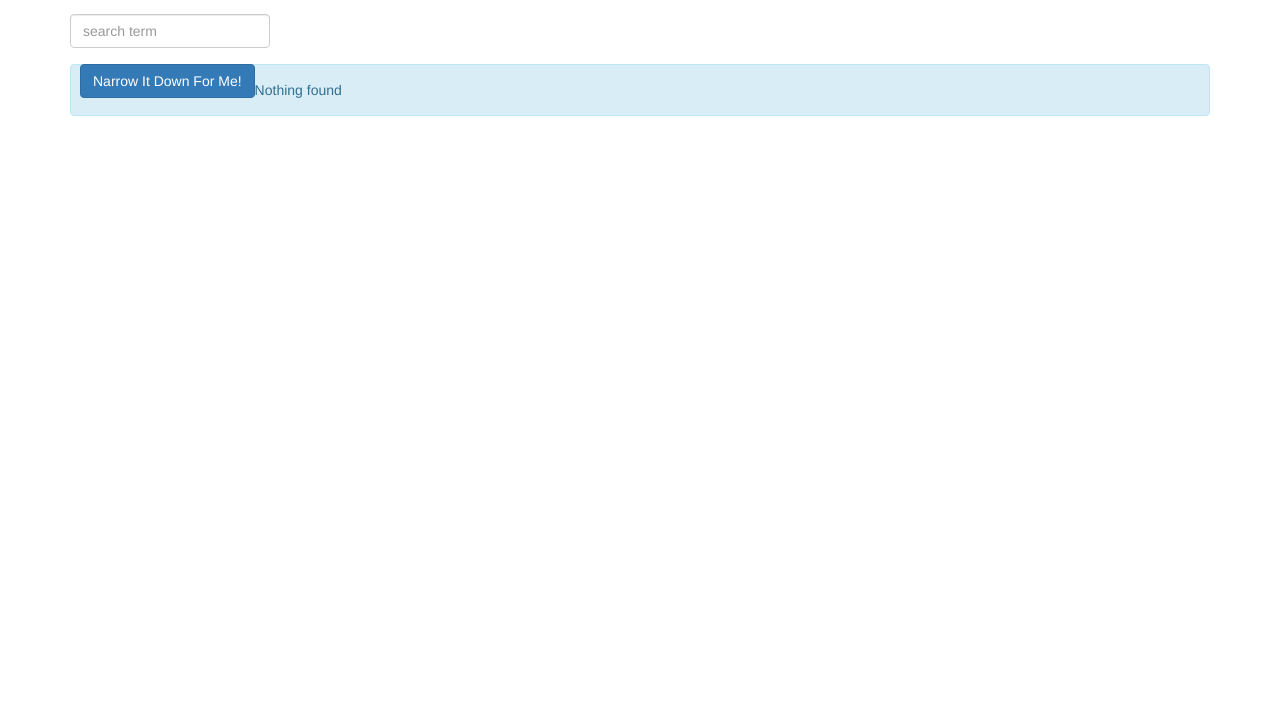
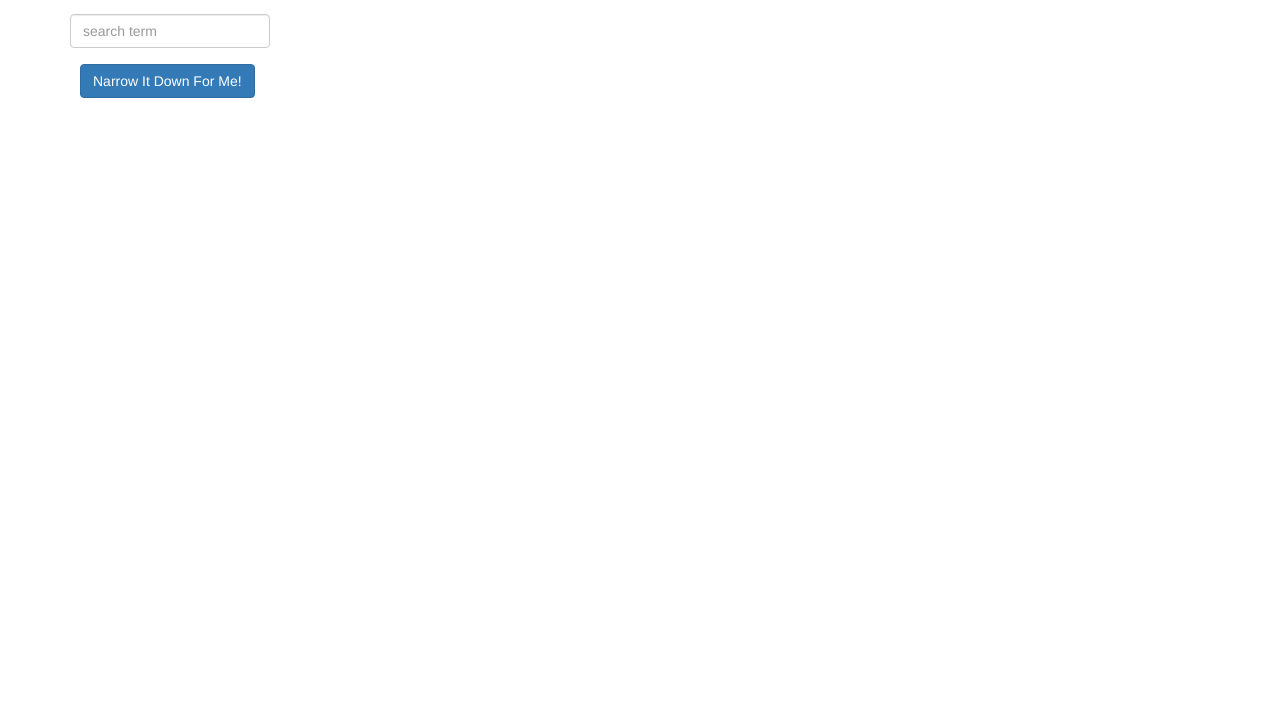
Before and after one commit to yjorozco/module3-solution, a plain HTML site: page index.html in a window 1280 px wide. Shown: the part 76-800 px from the top of the page. Drawn offline with Linux system fonts and the light colour scheme.

Commit message:
fix app when do a delete

```diff
--- a/shoppingList.html
+++ b/shoppingList.html
@@ -18,5 +18,5 @@
       </tr>
     </tbody>
   </table>
-  <div class="alert alert-info" role="alert" ng-if="!list.foundItems1.length>0">Nothing found</div>
+  <div class="alert alert-info" role="alert" ng-show="list.foundItems1.length===0">Nothing found</div>
 </div>
```
